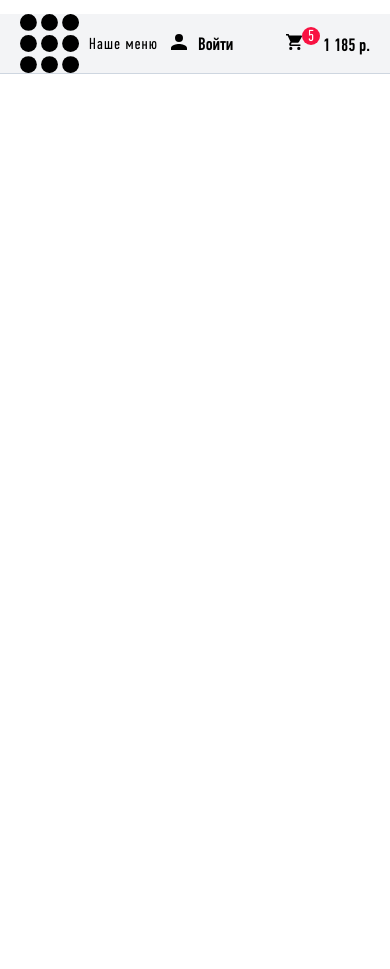
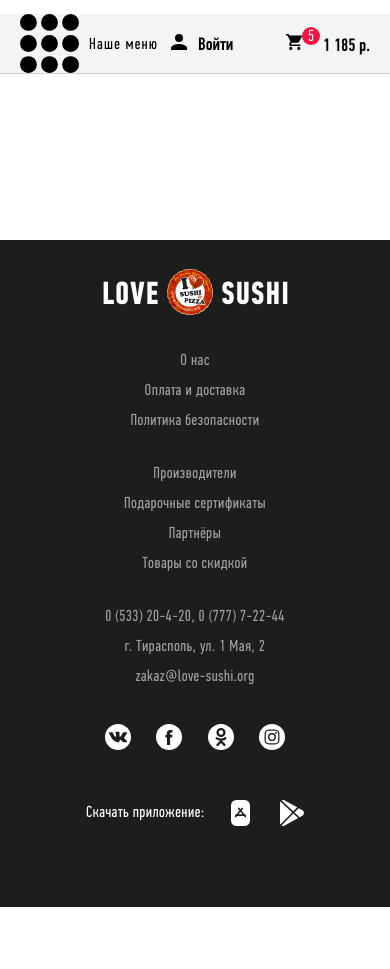
Before and after one commit to Vlad991/Sushi, a PHP site: page /index.html in a window 390 px wide. Shown: the part 770-1739 px from the top of the page. Before the commit the page ends 844 px from the top, so only its background shows below. Run offline with PHP 8.4, Linux system fonts and the light colour scheme.

Commit message:
Add footer adaptability

```diff
--- a/css/main.css
+++ b/css/main.css
@@ -67,7 +67,7 @@ html, body, div, span, applet, object, iframe, h1, h2, h3, h4, h5, h6, p, blockq
 
 @media screen and (max-width: 959px) {
     .container__fixed_adaptive {
-        max-width: 900px;
+        max-width: 700px;
     }
 }
 
@@ -196,6 +196,10 @@ html, body, div, span, applet, object, iframe, h1, h2, h3, h4, h5, h6, p, blockq
     height: 64px;
     border-bottom: #CED6E0 1px solid;
     background: #fff;
+}
+
+.adaptive-navigation {
+    /* display: none; */
 }
 
 .container__sticky {
@@ -583,8 +587,6 @@ html, body, div, span, applet, object, iframe, h1, h2, h3, h4, h5, h6, p, blockq
 
     .adaptive-navigation {}
 
-    .container__fixed_adaptive {}
-
     .adaptive-navigation {
     flex-wrap: wrap;
 }
@@ -834,7 +836,7 @@ html, body, div, span, applet, object, iframe, h1, h2, h3, h4, h5, h6, p, blockq
 /*..................................Footer..................................................*/
 
 .container__footer {
-     display: none;
+     /* display: none; */
 }
 
 .footer {
@@ -845,8 +847,7 @@ html, body, div, span, applet, object, iframe, h1, h2, h3, h4, h5, h6, p, blockq
 
 .footer__main {}
 
-.main {
-}
+.main {}
 
 .main__item {
     display: inline-block;
@@ -910,7 +911,7 @@ html, body, div, span, applet, object, iframe, h1, h2, h3, h4, h5, h6, p, blockq
 .link-list__link {
     font-family: "Open Sans", sans-serif;
     font-size: 12px;
-    color: #fff;
+    color: #9F9F9F;
 }
 
 .footer__sprite {
@@ -969,3 +970,147 @@ html, body, div, span, applet, object, iframe, h1, h2, h3, h4, h5, h6, p, blockq
 .download__play-market {
     margin-left: 16px;
 }
+
+@media screen and (max-width: 1280px) {
+    .main__item {
+        margin-left: 88px;
+        width: 179px;
+    }
+
+    .main__item_first {
+        width: 262px;
+        margin-left: 0;
+    }
+
+}
+
+@media screen and (max-width: 1152px) {
+    .main__item {
+        margin-left: 46px;
+    }
+
+    .main__item_first {
+        width: 262px;
+        margin-left: 0;
+    }
+
+}
+
+@media screen and (max-width: 1023px) {
+    .main__item {
+        margin-left: -10px;
+    }
+
+    .main__item_first {
+        width: 262px;
+        margin-left: 0;
+    }
+}
+
+@media screen and (max-width: 959px) {
+    .container__footer {
+        margin-bottom: 62px;
+    }
+
+    .main__item {
+        width: 153px;
+    }
+
+    .main__item_first {
+    width: 243px;
+}
+}
+
+@media screen and (max-width: 800px) {
+    .footer {
+        height: 667px;
+        padding: 0.01%;
+    }
+
+    .logo_footer {}
+
+    .logo {
+    margin: 0;
+}
+
+    .logo__title_footer {
+    padding: 0;
+    margin: 0;
+}
+
+    .logo__heading_footer {
+        font-family: "PF Din Text Comp Pro Bold", sans-serif;
+        font-size: 32px;
+        letter-spacing: 1px;
+    }
+
+    .main__item {
+        width: 320px;
+        display: block;
+        margin: 0 auto;
+    }
+
+    .main__item_first {
+        width: 186px;
+        margin-top: 29px;
+    }
+
+    .item-section__heading {
+        display: none;
+    }
+
+    .item-section__link-list {
+    margin-top: 23px;
+    }
+
+    .link-list__item {}
+
+    .link-list__link {
+        display: block;
+        text-align: center;
+        font-family: "PF Din Text Comp Pro Regular", sans-serif;
+        font-size: 16px;
+        letter-spacing: 0.5px;
+    }
+
+    .footer__sprite {
+        display: block;
+    }
+
+    .sprite {
+        width: 180px;
+        margin: 32px auto 0;
+    }
+
+    .footer__download {
+        margin: 50px auto;
+    }
+
+    .download__title {
+    font-family: "PF Din Text Comp Pro Regular", sans-serif;
+    font-size: 16px;
+    letter-spacing: 0.5px;
+    }
+
+    .download {
+        width: 218px;
+    }
+
+    .download__app-store {
+    margin-left: 16px;
+    }
+
+    .download__play-market {margin-left: 19px;}
+}
+
+@media screen and (max-width: 640px) {
+
+}
+
+@media screen and (max-width: 480px) {
+
+}
+
+@media screen and (max-width: 320px) {
+
+}
--- a/index.html
+++ b/index.html
@@ -32,8 +32,7 @@
             <div class="logo header__logo layout">
                 <img src="img/header/logo.svg" alt="Sushi And Pizza!" class="logo__img">
                 <div class="logo__title">
-                    <div class="logo__heading">LOVE <img src="img/header/logo46.svg" alt="Sushi And Pizza!"
-                                                         class="small-logo__img"> SUSHI
+                    <div class="logo__heading">LOVE <img src="img/header/logo46.svg" alt="Sushi And Pizza!" class="small-logo__img"> SUSHI
                     </div>
                     <div class="logo__subheading">Мы делаем жизнь вкуснее!</div>
                 </div>
@@ -47,8 +46,7 @@
             </div>
             <nav id="hiding-menu" class="header__menu hiding-menu">
                 <div class="layout">
-                    <div class="header__small-logo"><img src="img/header/logo46.svg" alt="Sushi And Pizza!"
-                                                         class="small-logo__img"></div>
+                    <div class="header__small-logo"><img src="img/header/logo46.svg" alt="Sushi And Pizza!" class="small-logo__img"></div>
                     <img id="close-hiding-menu" src="img/header/close.svg" alt="Close" class="header__close">
                 </div>
                 <ul class="menu layout">
@@ -237,13 +235,13 @@
     </section>
 
     <footer class="container__footer footer">
-        <div class="container__fixed">
+        <div class="container__fixed container__fixed_adaptive">
             <section class="footer__main main">
                 <div class="main__item main__item_first">
                     <div class="logo logo_footer main__logo layout">
                         <img src="img/footer/logo.svg" alt="Sushi And Pizza!" class="logo__img">
                         <div class="logo__title logo__title_footer">
-                            <div class="logo__heading logo__heading_footer">LOVE SUSHI</div>
+                            <div class="logo__heading logo__heading_footer">LOVE <img src="img/header/logo46.svg" alt="Sushi And Pizza!" class="small-logo__img"> SUSHI</div>
                             <div class="logo__subheading logo__subheading_footer">Мы делаем жизнь вкуснее!</div>
                         </div>
                     </div>
```
Also changed, not shown: img/psd/futer.jpg (added).
